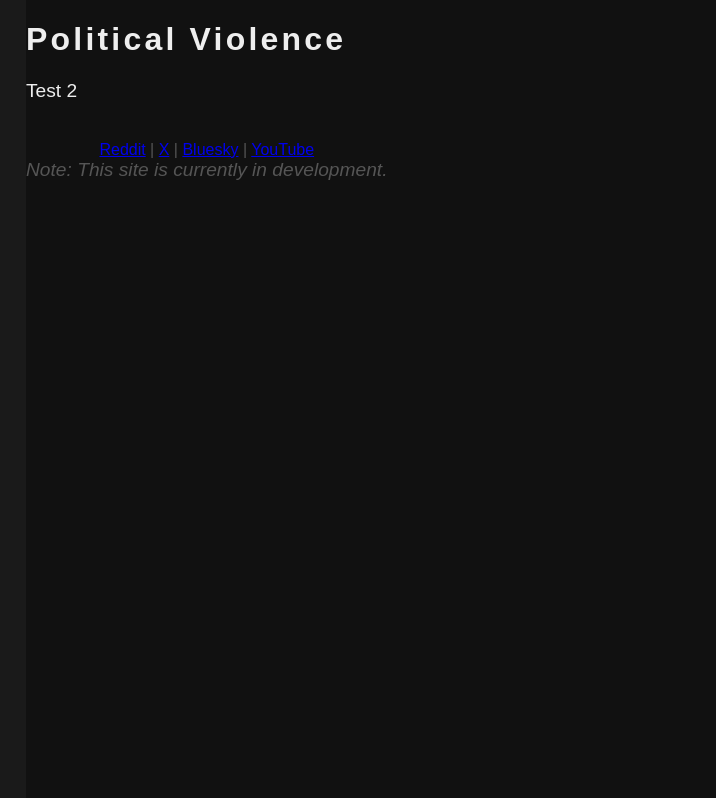
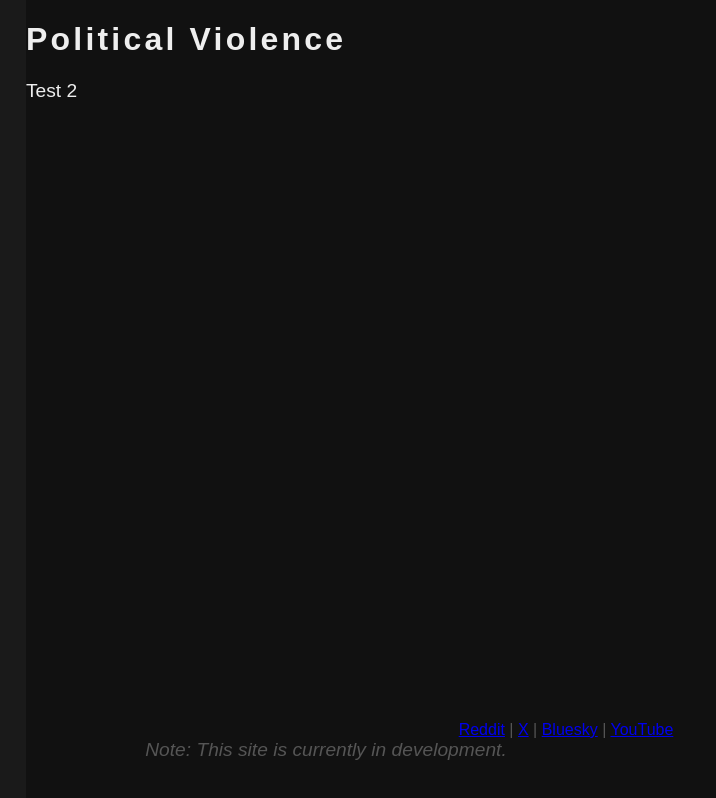
Before and after one commit to UltraBlueMadness/advancism.github.io, a plain HTML site: page politicalviolence.html in a window 1280 px wide. Shown: the full height of the page, 174-890 px from the left. Drawn offline with Linux system fonts and the light colour scheme.

Commit message:
Update politicalviolence.html

```diff
--- a/politicalviolence.html
+++ b/politicalviolence.html
@@ -37,20 +37,25 @@
       color: #fff;
     }
 
-/* Main content */
+
+
 .content {
   display: flex;
   flex-direction: column;
-  align-items: flex-start; /* LEFT ALIGN */
+  align-items: flex-start; /* left-align text */
   text-align: left;
+  flex: 1;                 /* fill remaining vertical space */
+  min-height: 0;           /* prevents flex shrinking issues */
 }
 
 footer {
   width: 100%;
   text-align: center;
+  margin-top: auto;        /* pushes footer to bottom of .content */
   padding: 20px 0;
   color: #555;
 }
+
     img {
       max-width: 200px;
       margin-bottom: 20px;
```
